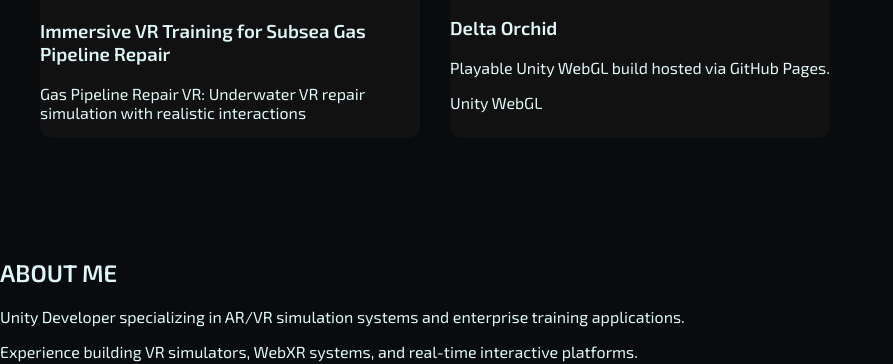
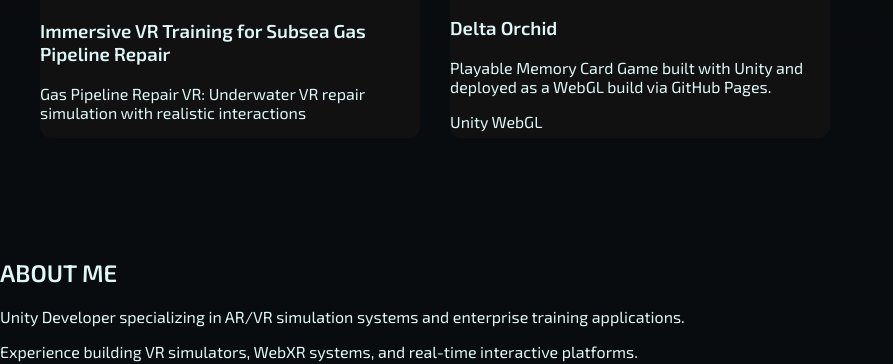
Before and after one commit to Adarshadsss/TestPorytFolio, a plain HTML site: page index.html in a window 1280 px wide. Shown: the part 1938-2302 px from the top of the page, without its empty margins (0-893 px from the left). Drawn offline with Linux system fonts and the light colour scheme.

Commit message:
Update index.html

```diff
--- a/index.html
+++ b/index.html
@@ -172,7 +172,7 @@ class="play-button">
 <h3>Delta Orchid</h3>
 
 <p>
-Playable Unity WebGL build hosted via GitHub Pages.
+Playable Memory Card Game built with Unity and deployed as a WebGL build via GitHub Pages.
 </p>
 
 <div class="project-tags">
```
